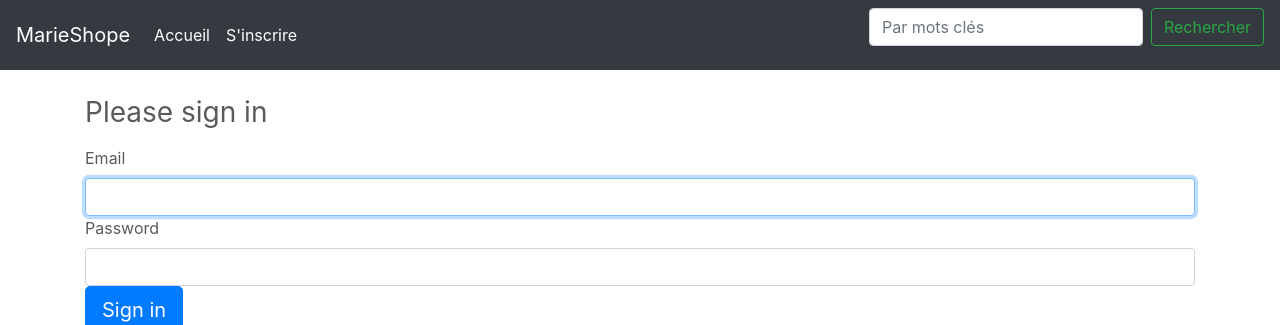
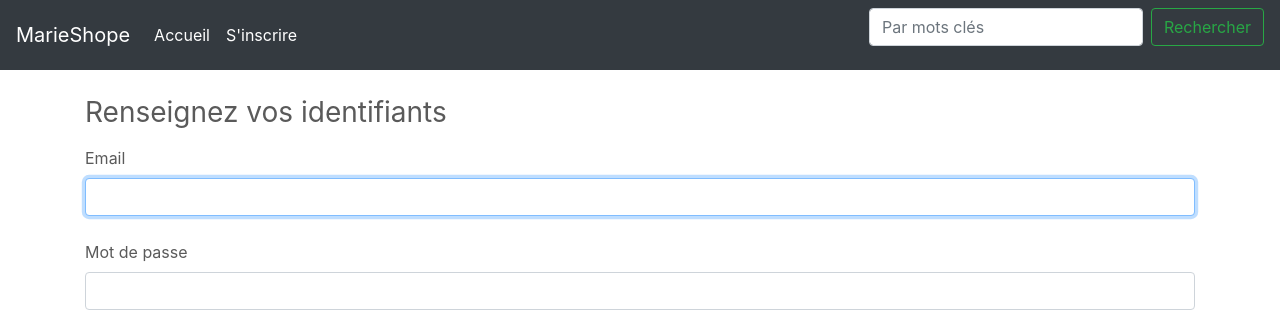
Before and after one commit to EmmaVgn/MarieShop, a Symfony app: template templates/security/login.html.twig in a window 1280 px wide. Shown: the top 325 px of the page. Run offline with Twig, Linux system fonts and the light colour scheme; the template is opened without the code that fills it, so the values that code supplies are empty; some libraries are stand-ins or nearby versions.

Commit message:
update login page

```diff
--- a/templates/security/login.html.twig
+++ b/templates/security/login.html.twig
@@ -1,6 +1,6 @@
 {% extends 'base.html.twig' %}
 
-{% block title %}Log in!
+{% block title %}Connexion
 {% endblock %}
 
 {% block body %}
@@ -11,21 +11,20 @@
 
 		{% if app.user %}
 			<div class="mb-3">
-				You are logged in as
+				Vous êtes connecté(e) en tant que
 				{{ app.user.username }},
 				<a href="{{ path('app_logout') }}">Logout</a>
 			</div>
 		{% endif %}
 
-		<h1 class="h3 mb-3 font-weight-normal">Please sign in</h1>
+		<h1 class="h3 mb-3 font-weight-normal">Renseignez vos identifiants</h1>
 		<label for="inputEmail">Email</label>
 		<input type="email" value="{{ last_username }}" name="email" id="inputEmail" class="form-control" autocomplete="email" required autofocus>
-		<label for="inputPassword">Password</label>
+		<label class=" mt-4" for="inputPassword">Mot de passe</label>
 		<input type="password" name="password" id="inputPassword" class="form-control" autocomplete="current-password" required>
 
 		<input
 		type="hidden" name="_csrf_token" value="{{ csrf_token('authenticate') }}">
-
 		{#
 		        Uncomment this section and add a remember_me option below your firewall to activate remember me functionality.
 		        See https://symfony.com/doc/current/security/remember_me.html
@@ -36,8 +35,8 @@
 		        </div>
 		    #}
 
-		<button class="btn btn-lg btn-primary" type="submit">
-			Sign in
+		<button class="btn btn-lg btn-outline-success mt-4" type="submit">
+			Connexion
 		</button>
 	</form>
 {% endblock %}
```
Also changed, not shown: src/Controller/RegistrationController.php (+11 -1 lines), src/Security/LoginFormAuthenticator.php (+4 -4 lines).
